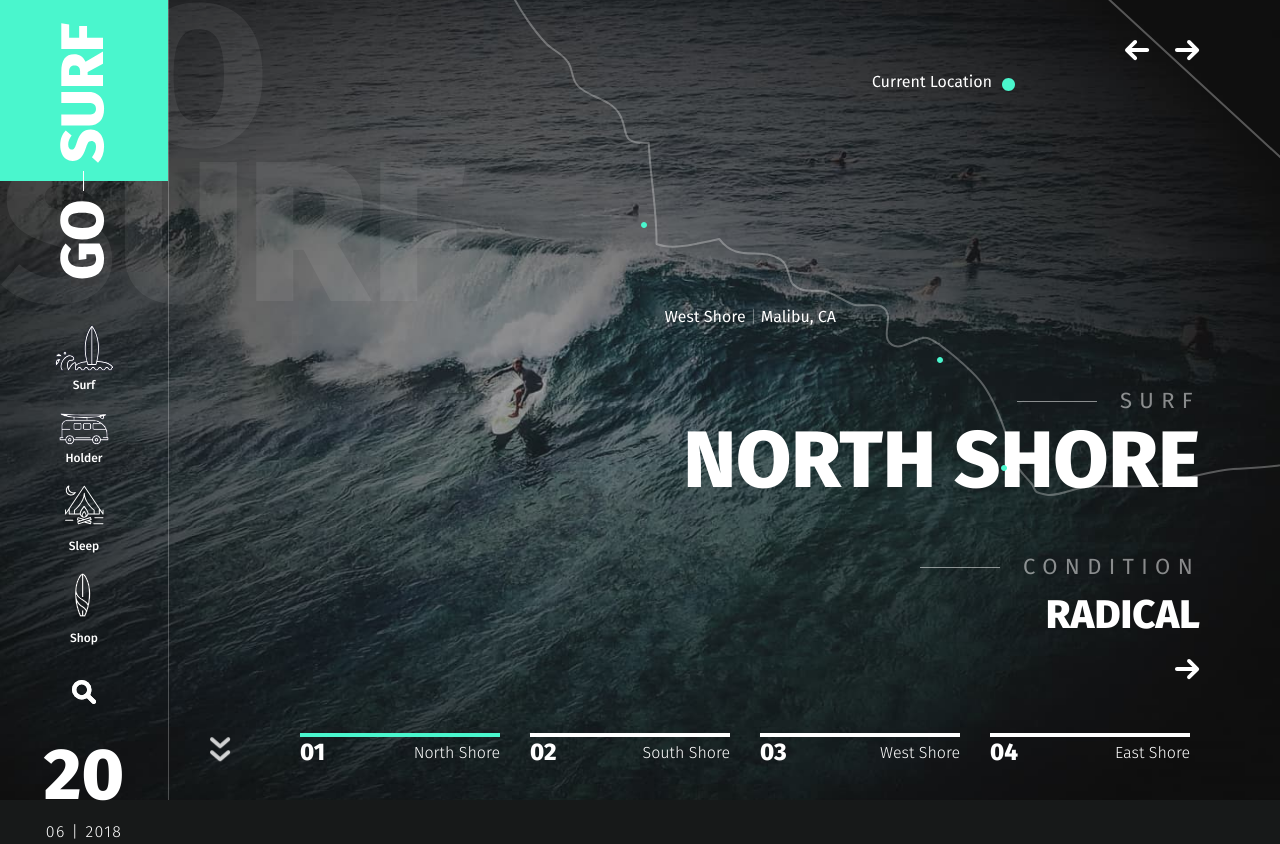
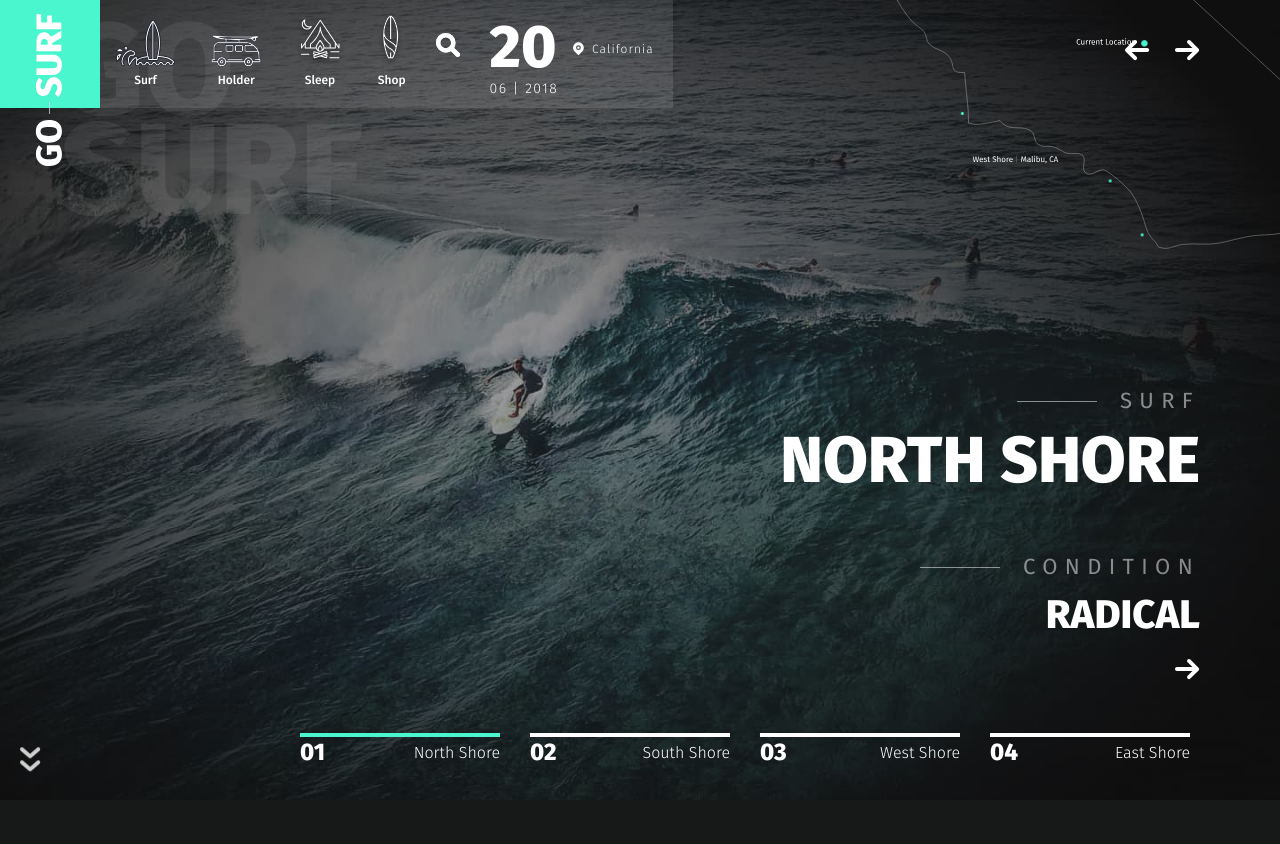
Before and after one commit to alltime-ok/GoSurf, a website: page app/index.html in a window 1280 px wide. Shown: the top 844 px of the page. After the commit the page ends 804 px from the top, so only its background shows below. Drawn offline with nearby package versions, Linux system fonts and the light colour scheme; files that its build step writes are made by us from their sources.

Commit message:
header start adaptive

```diff
--- a/app/index.html
+++ b/app/index.html
@@ -16,7 +16,7 @@
   </head>
   <body>
     <header class="header">
-      <div class="hader_title">go surf</div>
+      <div class="header_title">go surf</div>
       <div class="header_arrows">
         <a href="#" class="animate__animated animate__fadeInDown animate__infinite infinite animate__slow 2s">
           <img src="images/src/arrows-down.svg" alt="arrow_down" />
@@ -192,7 +192,7 @@
       </div>
     </header>
 
-    <div class="container">
+    <!-- <div class="container">
       <section class="surf">
         <div class="title">
           <span
@@ -1823,7 +1823,7 @@
         <span>surf</span>
       </a>
       <div class="footer_copy">© Go-Surf 2018. All Rights Reserved.</div>
-    </footer>
+    </footer> -->
     <script src="js/main.min.js"></script>
   </body>
 </html>
--- a/app/scss/_media.scss
+++ b/app/scss/_media.scss
@@ -0,0 +1,94 @@
+@media (max-width: 1440px) {
+  .logo {
+    img {
+      width: 100px;
+    }
+  }
+  .header_title {
+    font-size: 130px;
+    line-height: 100px;
+    top: 20px;
+    left: 60px;
+  }
+  .menu {
+    padding-top: 10px;
+  }
+  .header_search {
+    padding-bottom: 8px;
+  }
+}
+.header_date {
+  font-size: 60px;
+  span {
+    font-size: 14px;
+    padding-top: 0;
+    margin-bottom: 5px;
+  }
+}
+
+@media (max-width: 1366px) {
+  .header_aside {
+    position: absolute;
+    border-right: 25px;
+    background-color: rgba(#fff, 0.1);
+    height: 108px;
+    text-align: left;
+    display: flex;
+  }
+  .menu {
+    padding-top: 0;
+  }
+  .menu_list {
+    text-align: center;
+    li {
+      display: inline-block;
+    }
+    a {
+      padding: 15px;
+    }
+  }
+  .header_search {
+    padding: 33px 15px 15px;
+  }
+  .header_date {
+    padding: 15px;
+  }
+  .header_location {
+    margin-top: 42px;
+  }
+  .slider-item_info-title {
+    font-size: 65px;
+  }
+  .header_arrows {
+    left: 20px;
+    bottom: 20px;
+  }
+}
+
+@media (max-width: 1340px) {
+  .header_map {
+    svg {
+      width: 500px;
+      height: 250px;
+    }
+  }
+  .slider_arrows {
+    top: 20px;
+    right: 20px;
+  }
+  .slider_arrows_left {
+    right: 60px;
+  }
+}
+
+@media (max-width: 1040px) {
+  .header_arrows {
+    display: none;
+  }
+  .menu {
+    display: none;
+  }
+  .header_search {
+    padding: 40px 15px 15px;
+  }
+}
--- a/app/scss/style.scss
+++ b/app/scss/style.scss
@@ -103,7 +103,7 @@
   height: 100vh;
   text-align: center;
 }
-.hader_title {
+.header_title {
   font-weight: 800;
   font-size: 200px;
   line-height: 156px;
@@ -160,7 +160,8 @@
   line-height: 14px;
   letter-spacing: 1.05px;
   position: relative;
-  padding-left: 19px;
+  padding: 0 19px 0 19px;
+
   text-transform: capitalize;
   &::before {
     position: absolute;
```
